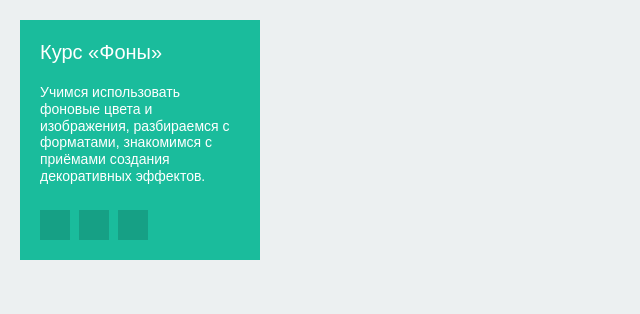
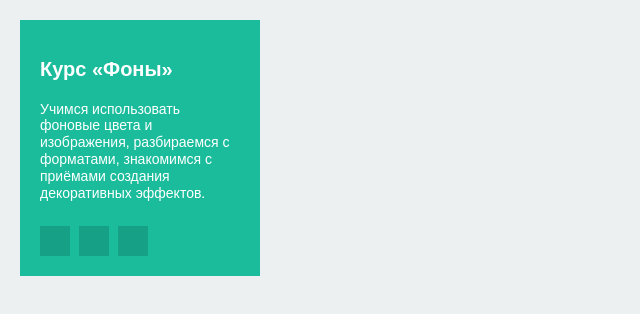
Before and after one commit to 79780803263/card, a plain HTML site: page index.html in a window 1280 px wide. Shown: the whole page, without its empty margins (0-640 px from the left). Drawn offline with Linux system fonts and the light colour scheme.

Commit message:
Замена тега в заголовке карточки на h2

```diff
--- a/index.html
+++ b/index.html
@@ -9,8 +9,8 @@
     <!-- приветствуется критика и комментарии -->
       <div class="card">
             <!--  нужен ли здесь h2?  -->
-            <div class="align-caption">Курс &laquo;Фоны&raquo;</div>
-            <p>Учимся использовать фоновые цвета и изображения,  разбираемся с форматами, знакомимся с приёмами создания декоративных эффектов.</p>
+            <h2 class="align-caption">Курс &laquo;Фоны&raquo;</h2>
+            <p class="card-content">Учимся использовать фоновые цвета и изображения,  разбираемся с форматами, знакомимся с приёмами создания декоративных эффектов.</p>
             <div class="container-social">
                 <a class="social social-fb" href="#fb"></a>
                 <a class="social social-tw" href="#tw"></a>
```
